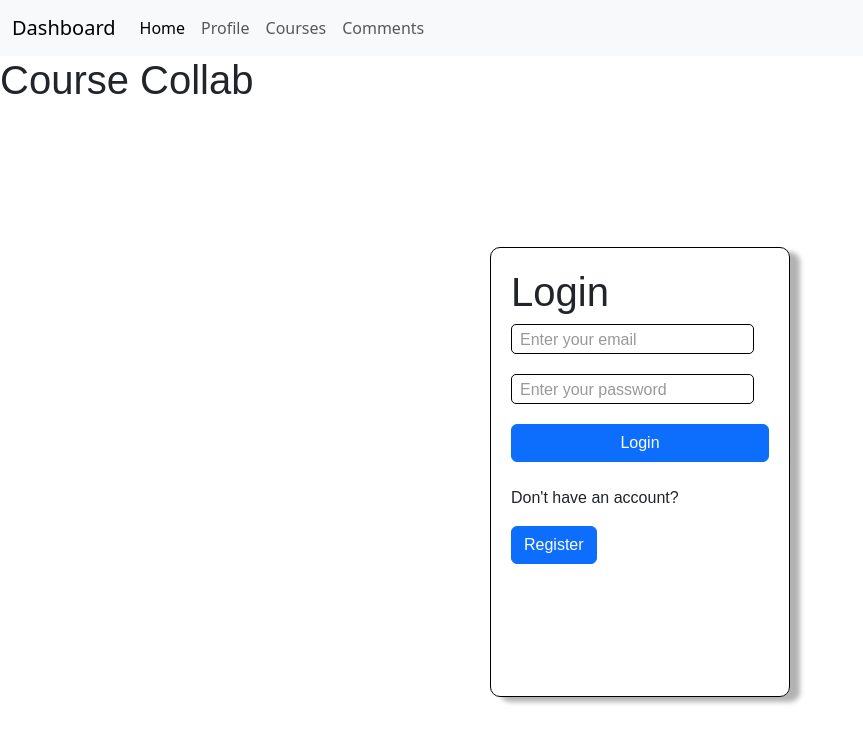
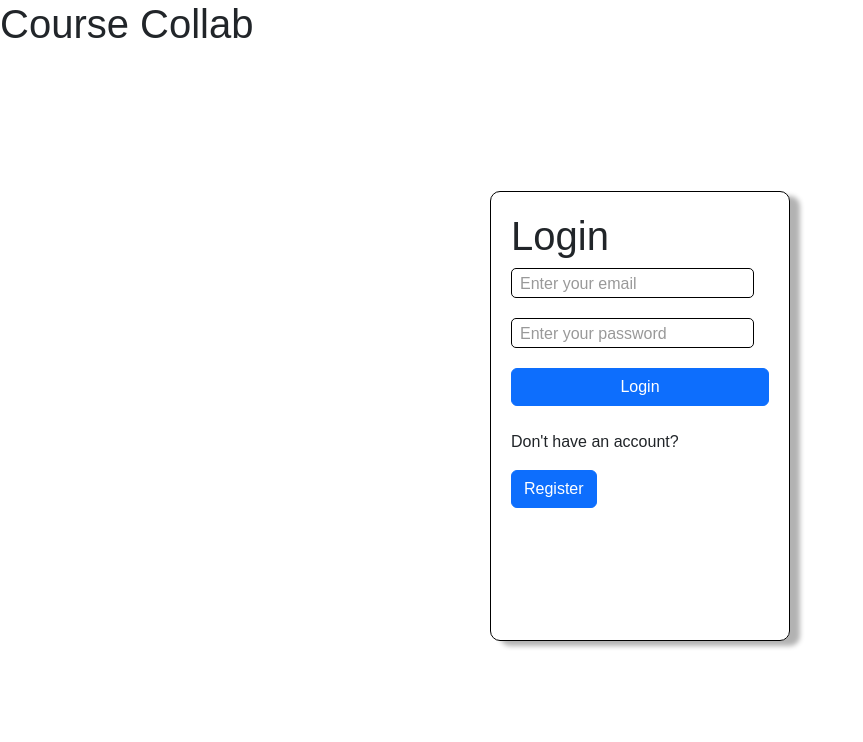
Before and after one commit to micah-eL/course-collab, an Angular app: page /login in a window 1280 px wide. Shown: the top 742 px of the page, without its empty margins (0-863 px from the left). Built offline with nearby package versions, Linux system fonts and the light colour scheme; no server answers.

Commit message:
Update NavBar visibility on login page

```diff
--- a/src/app/components/navbar/navbar.component.html
+++ b/src/app/components/navbar/navbar.component.html
@@ -1,4 +1,4 @@
-<nav class="navbar navbar-expand-lg bg-body-tertiary">
+<nav *ngIf="showNavbar" class="navbar navbar-expand-lg bg-body-tertiary">
     <div class="container-fluid">
       <a class="navbar-brand" href="">Dashboard</a>
       <button class="navbar-toggler" type="button" data-bs-toggle="collapse" data-bs-target="#navbarNavAltMarkup" aria-controls="navbarNavAltMarkup" aria-expanded="false" aria-label="Toggle navigation">
--- a/src/app/components/navbar/navbar.component.ts
+++ b/src/app/components/navbar/navbar.component.ts
@@ -1,4 +1,5 @@
-import { Component } from '@angular/core';
+import { Component, OnInit } from '@angular/core';
+import { Router, NavigationEnd } from '@angular/router';
 
 @Component({
   selector: 'app-navbar',
@@ -6,5 +7,15 @@ import { Component } from '@angular/core';
   styleUrls: ['./navbar.component.css']
 })
 export class NavbarComponent {
+  showNavbar: boolean = false;
+  constructor(private router: Router){}
+
+  ngOnInit() {
+    this.router.events.subscribe(event => {
+      if (event instanceof NavigationEnd) {
+        this.showNavbar = event.url !== '/login';
+      }
+    });
+  }
 
 }
```
